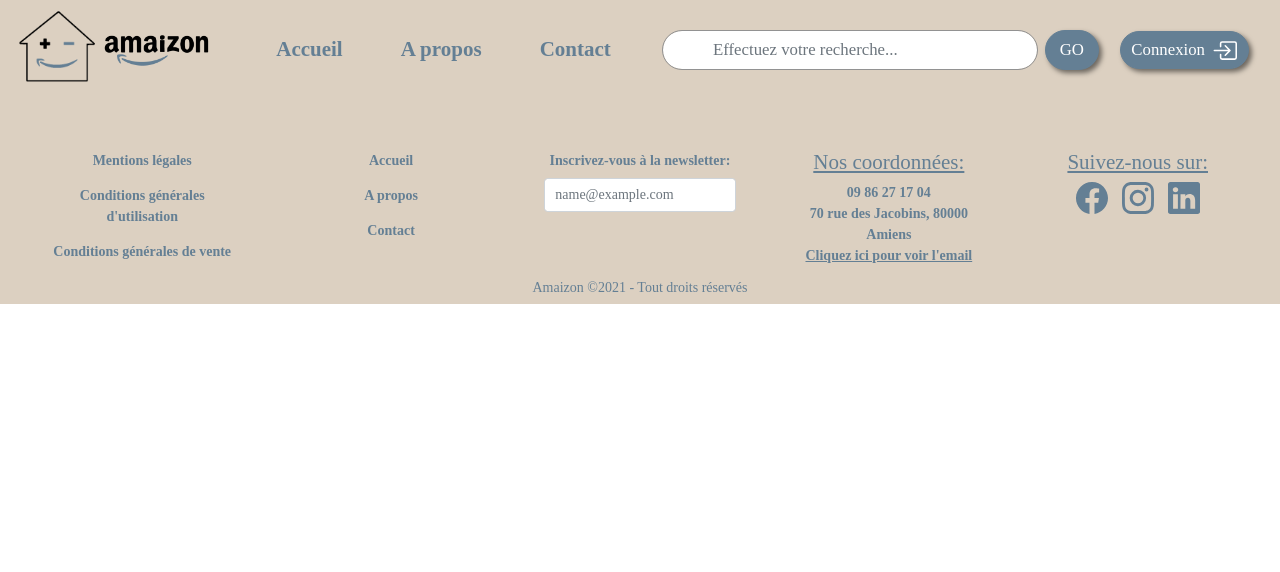
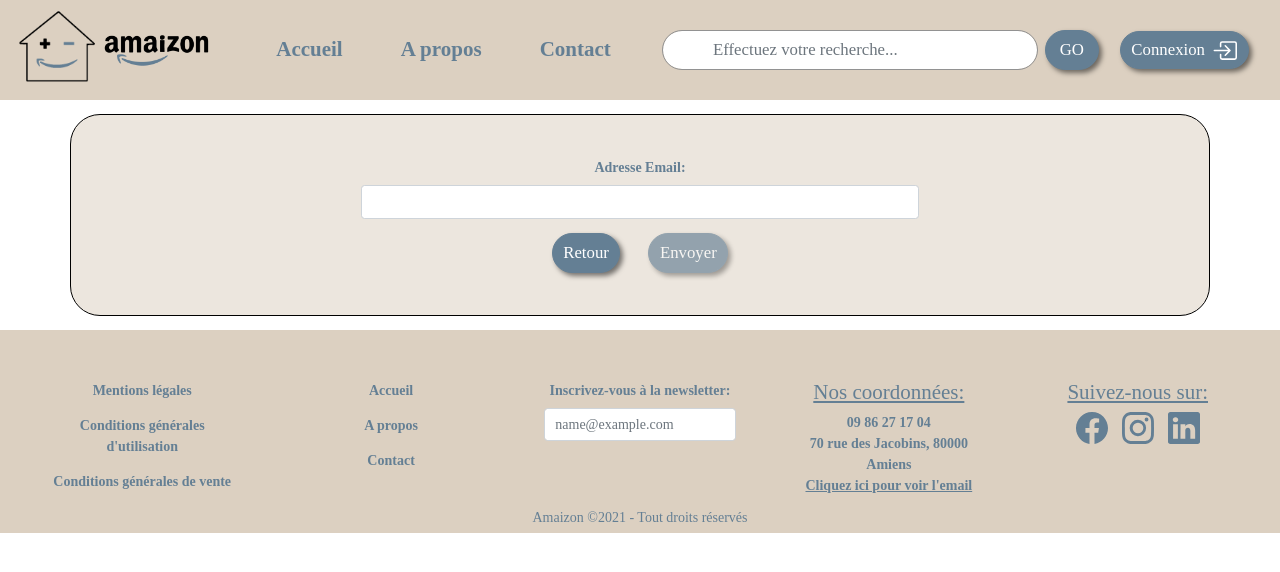
Before and after one commit to GuillaumeDavid23/Amaizon, a React (Create React App) app: page /forgetPass in a window 1280 px wide. Shown: the top 572 px of the page. Built offline with nearby package versions, Linux system fonts and the light colour scheme.

Commit message:
05/04/22 11:02

```diff
--- a/src/App.jsx
+++ b/src/App.jsx
@@ -9,6 +9,7 @@ import Appointment from './pages/Appointment/Appointment'
 import Backoffice from './pages/Backoffice/Backoffice'
 import Connect from './pages/Connect/Connect'
 import Contact from './pages/Contact/Contact'
+import ForgetPass from './pages/ForgetPass/ForgetPass'
 import Home from './pages/Home/Home'
 import Legals from './pages/Legals/Legals'
 import Register from './pages/Register/Register'
@@ -122,6 +123,7 @@ export function App() {
 					<Route path="/backoffice" element={<Backoffice />} />
 					<Route path="/connect" element={<Connect />} />
 					<Route path="/contactus" element={<Contact />} />
+					<Route path="/forgetPass" element={<ForgetPass />} />
 					<Route path="/legals" element={<Legals />} />
 					<Route path="/register" element={<Register />} />
 					<Route
--- a/src/pages/Connect/components/ConnectForm.jsx
+++ b/src/pages/Connect/components/ConnectForm.jsx
@@ -130,9 +130,7 @@ const ConnectForm = () => {
 								{errors.password.message}
 							</span>
 						)}
-						<a href="/" className="align-self-center">
-							Mot de passe oublié ?
-						</a>
+						<Link to="/forgetPass">Mot de passe oublié ?</Link>
 					</div>
 				</div>
 				<div id="pwHelp" className="d-flex justify-content-around">
--- /dev/null
+++ b/src/pages/ForgetPass/ForgetPass.jsx
@@ -0,0 +1,8 @@
+// import React from 'react';
+import ForgetPassForm from './components/ForgetPassForm'
+
+const ForgetPass = () => {
+	return <ForgetPassForm />
+}
+
+export default ForgetPass
--- /dev/null
+++ b/src/pages/ForgetPass/components/ForgetPassForm.jsx
@@ -0,0 +1,118 @@
+import { useForm } from 'react-hook-form'
+import { useState } from 'react'
+import { Container, Button, Alert } from 'react-bootstrap'
+import CheckBox from '../../../templates/CheckBox'
+import { Link } from 'react-router-dom'
+
+const ForgetPassForm = () => {
+	const [notFound, setNotFound] = useState('')
+
+	const {
+		register,
+		handleSubmit,
+		formState: { errors, isValid },
+	} = useForm({
+		mode: 'onBlur',
+		reValidateMode: 'onBlur',
+		shouldFocusError: true,
+	})
+
+	const onSubmit = (data) => {
+		try {
+			fetch(process.env.REACT_APP_API_DOMAIN + 'api/user/forgot', {
+				method: 'POST',
+				headers: {
+					'Content-Type': 'application/json;charset=utf-8',
+				},
+				body: JSON.stringify({ email: data.email }),
+			})
+				.then((response) => {
+					return response.json()
+				})
+				.then((response) => {
+					if (response.status_code === 200) {
+						// localStorage.setItem(
+						// 	'REACT_TOKEN_AUTH_AMAIZON',
+						// 	JSON.stringify(response.token)
+						// )
+						// if (response.refreshToken) {
+						// 	localStorage.setItem(
+						// 		'REACT_REFRESH_TOKEN_AUTH_AMAIZON',
+						// 		JSON.stringify(response.refreshToken)
+						// 	)
+						// }
+						// if (response.message === 'Utilisateur connecté !') {
+						// 	window.location.href =
+						// 		process.env.REACT_APP_UI_DOMAIN
+						// } else {
+						// 	window.location.href =
+						// 		process.env.REACT_APP_UI_DOMAIN +
+						// 		'emailVerification/before'
+						// }
+					} else {
+						setNotFound(response.message)
+					}
+				})
+		} catch (error) {
+			console.log(error)
+		}
+	}
+
+	return (
+		<Container className="bo_subcontainer" style={{ borderRadius: '30px' }}>
+			<form id="forgetPassForm" onSubmit={handleSubmit(onSubmit)}>
+				{notFound && (
+					<div className="d-flex justify-content-center">
+						<Alert className="text-center w-50" variant="danger">
+							{notFound}
+						</Alert>
+					</div>
+				)}
+				<div className="my-3">
+					<div className="d-flex justify-content-center align-items-center flex-column text-center">
+						<label
+							htmlFor="email"
+							className="form-label text-center fw-bold"
+						>
+							Adresse Email:
+						</label>
+						<input
+							type="email"
+							className={
+								!errors.email
+									? 'form-control text-center w-50'
+									: 'form-control text-center w-50 is-invalid'
+							}
+							{...register('email', {
+								required: 'Vous devez indiquer votre email.',
+								pattern: {
+									value: /^[A-Z0-9._%+-]+@[A-Z0-9.-]+\.[A-Z]{2,4}$/i,
+									message: 'Entrer une email valide',
+								},
+							})}
+						/>
+						{errors?.email && (
+							<span className="invalid-feedback fw-bold">
+								{errors.email.message}
+							</span>
+						)}
+					</div>
+				</div>
+				<div className="d-flex justify-content-center mb-3">
+					<Link to="/" className="me-3">
+						<Button className="header-btn">Retour</Button>
+					</Link>
+					<Button
+						type="submit"
+						disabled={!isValid}
+						className="header-btn ms-3"
+					>
+						Envoyer
+					</Button>
+				</div>
+			</form>
+		</Container>
+	)
+}
+
+export default ForgetPassForm
```
Also changed, not shown: src/pages/ForgetPass/components/ForgetPassSuccess.jsx (added, +7 -0 lines).
